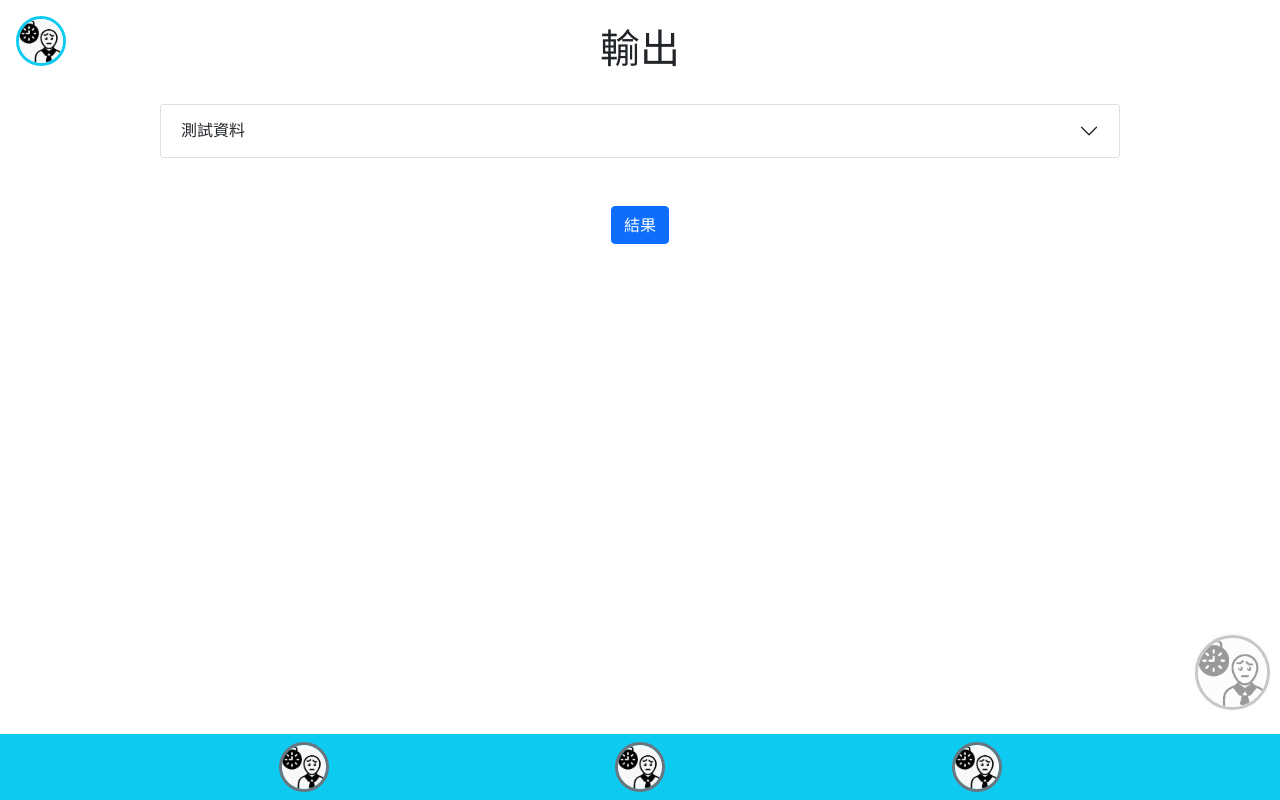
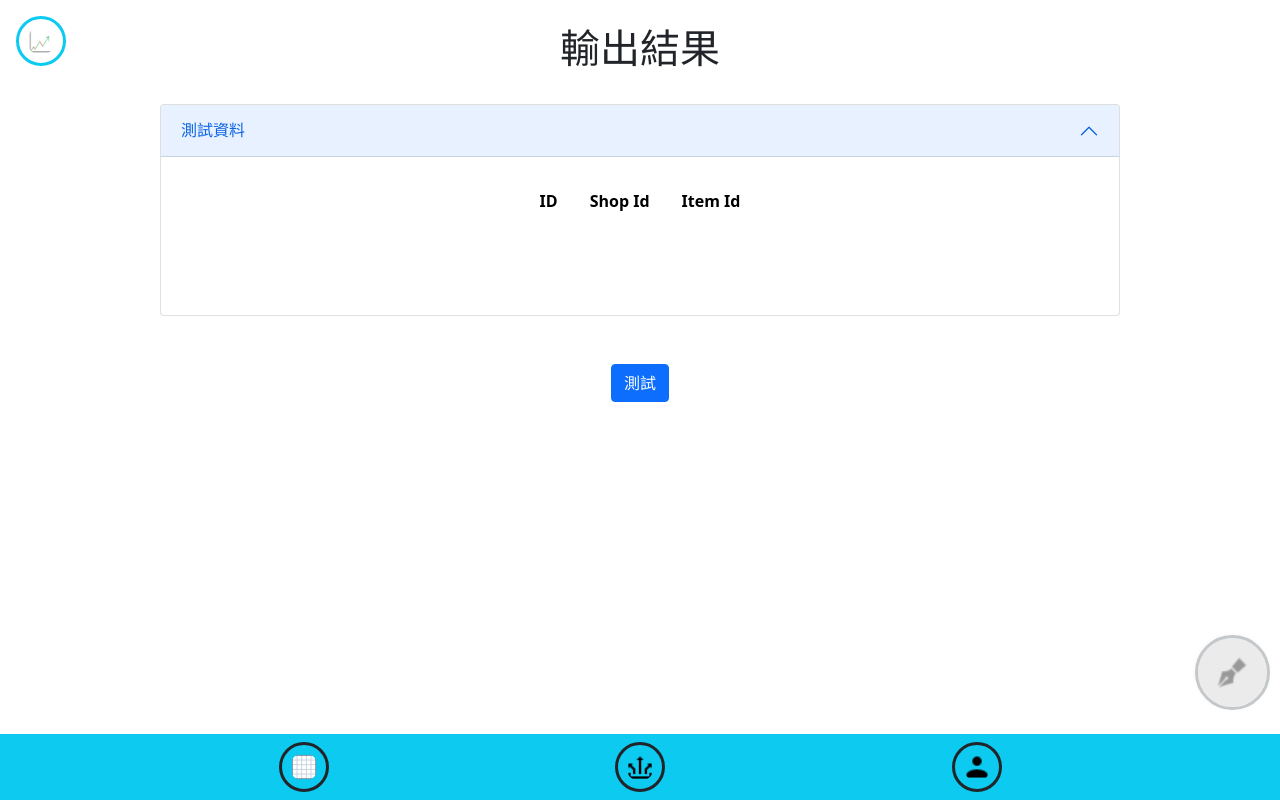
Before and after one commit to N0Ball/NCU_Intro_ML_Final_Project, a Flask app: page /test in a window 1280 px wide. Run offline with Flask 2, Linux system fonts and the light colour scheme; lists and menus that the app fills with data are empty.

Commit message:
Finish project

```diff
--- a/MLUI/main.py
+++ b/MLUI/main.py
@@ -51,7 +51,7 @@ def index():
 def view():
 
     if request.method == "GET":
-        return render_template('view.html', title="表格標題", data=test_data, main_color="warning")
+        return render_template('view.html', title="輸入表格", data=test_data, main_color="warning")
 
     if request.method == "POST":
         print(request.body)
@@ -59,7 +59,7 @@ def view():
 
 @bp.get('/test')
 def test():
-    return render_template('test.html', title="輸出", test=test_data, main_color="info")
+    return render_template('test.html', title="輸出結果", test=test_data, main_color="info")
 
 @bp.post('/test')
 def test_result():
--- a/MLUI/templates/base.html
+++ b/MLUI/templates/base.html
@@ -1,12 +1,12 @@
 <!DOCTYPE html>
 <html lang="zh-tw">
-<title>{% block title %}{% endblock %}</title>
 <head>
     <meta charset="UTF-8">
     <meta name="viewport" content="width=device-width, initial-scale=1.0">
     <link href="https://cdn.jsdelivr.net/npm/bootstrap@5.0.1/dist/css/bootstrap.min.css" rel="stylesheet" integrity="sha384-+0n0xVW2eSR5OomGNYDnhzAbDsOXxcvSN1TPprVMTNDbiYZCxYbOOl7+AMvyTG2x" crossorigin="anonymous">
     <link rel="stylesheet" href="{{ url_for('static', filename='style.css') }}">
     {% block header %}{% endblock %}
+    <title>{{ title }}</title>
 </head>
 <body>
     <section class="content">
@@ -17,7 +17,7 @@
 
     {% block head %}
     <i class="position-absolute start-0 top-0">
-        <img src="{{ url_for('static', filename='/src/img/waiting.jpg') }}" class="rounded-circle border border-{{ main_color }} border-3 z-depth-2 m-3 d-block" alt="50x50 icon" height="50" width="50">
+        <img src="{{ url_for('static', filename='/src/img/icon.png') }}" class="rounded-circle border border-{{ main_color }} border-3 z-depth-2 m-3 d-block bg-white p-2 p-2" alt="50x50 icon" height="50" width="50">
     </i>
     <div class="head d-flex m-3">
         <h1 class="text-center m-auto mt-2">{{ title }}</h1>
@@ -32,17 +32,17 @@
         <div class="fixed-bottom bg-{{ main_color }} d-flex justify-content-evenly ">
             <a href="{{ url_for('root.view') }}">
                 <i>
-                    <img src="{{ url_for('static', filename='/src/img/waiting.jpg') }}" class="rounded-circle border border-secondary border-3 z-depth-2 m-2 d-block" alt="50x50 icon" height="50" width="50">
+                    <img src="{{ url_for('static', filename='/src/img/view.png') }}" class="rounded-circle border border-dark border-3 z-depth-2 m-2 d-block p-2" alt="50x50 icon" height="50" width="50">
                 </i>
             </a>
             <a href="{{ url_for('root.test') }}">
                 <i>
-                    <img src="{{ url_for('static', filename='/src/img/waiting.jpg') }}" class="rounded-circle border border-secondary border-3 z-depth-2 m-2 d-block" alt="50x50 icon" height="50" width="50">
+                    <img src="{{ url_for('static', filename='/src/img/test.png') }}" class="rounded-circle border border-dark border-3 z-depth-2 m-2 d-block p-2" alt="50x50 icon" height="50" width="50">
                 </i>
             </a>
             <a href="{{ url_for('root.user') }}">
                 <i>
-                    <img src="{{ url_for('static', filename='/src/img/waiting.jpg') }}" class="rounded-circle border border-secondary border-3 z-depth-2 m-2 d-block" alt="50x50 icon" height="50" width="50">
+                    <img src="{{ url_for('static', filename='/src/img/user.png') }}" class="rounded-circle border border-dark border-3 z-depth-2 m-2 d-block p-2" alt="50x50 icon" height="50" width="50">
                 </i>
             </a>
         </div>
--- a/MLUI/templates/index.html
+++ b/MLUI/templates/index.html
@@ -8,7 +8,7 @@
 
 {% block content %}
     <div class="d-flex flex-column justify-content-center align-items-center m-auto min-vw-100 min-vh-100">
-        <img src="{{ url_for('static', filename='/src/img/waiting.jpg') }}" class="rounded mx-auto d-block m-5" alt="...">
+        <img src="{{ url_for('static', filename='/src/img/index.png') }}" class="rounded mx-auto d-block m-5" alt="...">
         <a href="{{ url_for('root.view') }}">
             <button type="button" class="btn btn-primary m-5">Start</button>
         </a>
--- a/MLUI/templates/test.html
+++ b/MLUI/templates/test.html
@@ -6,11 +6,11 @@
     <div class="accordion w-100 text-center mt-3" id="accordionView">
         <div class="accordion-item">
             <h2 class="accordion-header">
-                <button class="accordion-button collapsed" type="button" data-bs-toggle="collapse" data-bs-target="#collapseView" aria-expanded="false" aria-controls="collapseView">
+                <button class="accordion-button" type="button" data-bs-toggle="collapse" data-bs-target="#collapseView" aria-expanded="false" aria-controls="collapseView">
                     測試資料
                 </button>
             </h2>
-            <div id="collapseView" class="accordion-collapse collapse" data-bs-parent="#accordionView">
+            <div id="collapseView" class="accordion-collapse collapse show" data-bs-parent="#accordionView">
                 <div class="accordion-body">
                     <div class="test-table d-flex w-100 overflow-auto justify-content-center align-items-center">
                         <table class="table-hover">
@@ -18,62 +18,51 @@
                             <tbody></tbody>
                         </table>
                     </div>
+                    <div id="pagination" class=" mt-3 d-flex justify-content-end">
+                        <ul class="pagination">
+                            <li class="page-item" id="btn_prev">
+                                <a href="javascript:prevPage()" class="page-link">Prev</a>
+                            </li>
+                            <li class="page-item" id="btn_next">
+                                <a href="javascript:nextPage()" class="page-link">Next</a>
+                            </li>
+                            <li class="page-item" id="page_number">
+                                <a class="page-link">
+                                    p. <span id="page"></span>
+                                </a>
+                            </li>
+                        </ul>
+                    </div>
                 </div>
             </div>
         </div>
     </div>
 
-    <button class="btn btn-primary m-5" onclick="getResult()">結果</button>
-    <div class="invisible w-100 mb-5 tb-5" id="result">
-        <div class="accordion w-100 text-center" id="accordionResult">
-            <div class="accordion-item">
-                <h2 class="accordion-header">
-                    <button class="accordion-button collapsed" type="button" data-bs-toggle="collapse" data-bs-target="#collapseResult" aria-expanded="false" aria-controls="collapseResult">
-                        輸出結果
-                    </button>
-                </h2>
-                <div id="collapseResult" class="accordion-collapse collapse" data-bs-parent="#accordionResult">
-                    <div class="accordion-body">
-                        <div class="d-flex w-100 overflow-auto justify-content-center align-items-center mb-5 pb-5">
-                            <table class="table">
-                                <thead class="table-light">
-                                    <tr>
-                                        <th>ID</th>
-                                        <th wdith="450px">下個月預測數量</th>
-                                    </tr>
-                                </thead>
-                                <tbody id="res-tbody"></tbody>
-                            </table>
-                        </div>
-                    </div>
-                </div>
-            </div>
-        </div>
-    </div>
+    <button class="btn btn-primary m-5" onclick="getResult()">測試</button>
     <div style="height: 5rem;"></div>
 </div>
 
 <!-- Menu -->
 <menu>
     <button href="#" name="add-row" class="action" onclick="editClicked(this)">
-        <img src="{{ url_for('static', filename='/src/img/waiting.jpg') }}" class="rounded-circle border border-secondary border-3 z-depth-2 m-2 d-block" alt="50x50 icon" height="50" width="50">
+        <img src="{{ url_for('static', filename='/src/img/add_row.png') }}" class="rounded-circle border border-secondary border-3 z-depth-2 m-2 d-block" alt="50x50 icon" height="50" width="50">
     </button>
     <button href="#" name="edit-cell" class="action" data-bs-toggle="modal" data-bs-target="#editModal">
-        <img src="{{ url_for('static', filename='/src/img/waiting.jpg') }}" class="rounded-circle border border-secondary border-3 z-depth-2 m-2 d-block" alt="50x50 icon" height="50" width="50">
+        <img src="{{ url_for('static', filename='/src/img/edit_cell.png') }}" class="rounded-circle border border-secondary border-3 z-depth-2 m-2 d-block" alt="50x50 icon" height="50" width="50">
     </button>
     <button href="#" name="delete-row" class="action" onclick="editClicked(this)">
-        <img src="{{ url_for('static', filename='/src/img/waiting.jpg') }}" class="rounded-circle border border-secondary border-3 z-depth-2 m-2 d-block" alt="50x50 icon" height="50" width="50">
+        <img src="{{ url_for('static', filename='/src/img/del_row.png') }}" class="rounded-circle border border-secondary border-3 z-depth-2 m-2 d-block" alt="50x50 icon" height="50" width="50">
     </button>
     <button href="#" name="load-file" class="action" data-bs-toggle="modal" data-bs-target="#loadModal">
-        <img src="{{ url_for('static', filename='/src/img/waiting.jpg') }}" class="rounded-circle border border-secondary border-3 z-depth-2 m-2 d-block" alt="50x50 icon" height="50" width="50">
+        <img src="{{ url_for('static', filename='/src/img/load_file.png') }}" class="rounded-circle border border-secondary border-3 z-depth-2 m-2 d-block" alt="50x50 icon" height="50" width="50">
     </button>
     <a href="#" class="trigger">
-        <img src="{{ url_for('static', filename='/src/img/waiting.jpg') }}" class="rounded-circle border border-secondary border-3 z-depth-2 m-2 d-block" alt="75x75 icon" height="75" width="75">
+        <img src="{{ url_for('static', filename='/src/img/edit.png') }}" class="rounded-circle border border-secondary border-3 z-depth-2 m-2 d-block" alt="75x75 icon" height="75" width="75">
     </a>
 </menu>
 
 <!-- Loading -->
-<div id="loading" class="d-flex justify-content-center align-items-center position-absolute start-0 top-0 w-100 h-100 bg-secondary invisible" style="opacity: 0.6;z-index:2000;">
+<div id="loading" class="d-flex justify-content-center align-items-center position-fixed start-0 top-0 w-100 h-100 bg-secondary invisible" style="opacity: 0.6;z-index:2000;">
     <div class="spinner-border text-info" style="width: 4rem; height: 4rem;" role="status">
         <span class="visually-hidden">Loading...</span>
     </div>
@@ -103,7 +92,7 @@
     <div class="modal-dialog">
         <div class="modal-content">
             <div class="modal-header">
-                <h5 class="modal-title" id="loadModalLabel">修改內容</h5>
+                <h5 class="modal-title" id="loadModalLabel">上傳檔案</h5>
                 <button type="button" class="btn-close" data-bs-dismiss="modal" aria-label="Close"></button>
             </div>
             <div class="modal-body m-auto">
@@ -119,9 +108,11 @@
 
 <script>
     const COLUMNS = ["ID", "Shop Id", "Item Id"]
-    const testDatas = [];
     const selectList = {};
     const loading = document.getElementById('loading');
+    const ROWS_PER_PAGE = 15;
+    var testDatas = [];
+    var current_page = 1;
 
     class TestData{
 
@@ -214,7 +205,7 @@
                 break;
 
             case "delete-row":
-                console.log('Deleting row');
+                deleteRow();
                 break;
 
             case "load-file":
@@ -229,22 +220,19 @@
     function addRow(newTestData){
 
         let tr = document.createElement("tr");
-        newTestData = newTestData || new TestData(testDatas.length + 1, 0, 0);
+        let changeFlag = false;
 
-        for (let key of COLUMNS){
-            let td = document.createElement("td");
-            td.setAttribute('id', `${key}-${newTestData.getKey("ID")-1}`);
-            if (key != "ID"){
-                td.addEventListener('click', e => { setSelect(e.target); });
-            }
-            td.textContent = newTestData.getKey(key);
-            newTestData.target[key] = td;
-            tr.appendChild(td);
+        if (newTestData == undefined){
+            changeFlag = true;
         }
 
-        tbody.appendChild(tr);
+        newTestData = newTestData || new TestData(testDatas.length, 0, 0);
+        testDatas.push(newTestData);
 
-        testDatas.push(newTestData);
+
+        if (changeFlag){
+            changePage(current_page);
+        }
 
     }
 
@@ -266,9 +254,40 @@
         testDatas[iter].target[col].classList.toggle('bg-secondary');
     }
 
+    function deleteRow(){
+
+        if (Object.keys(selectList).length == 0){
+            alert("Can't edit with nothing!");
+            return;
+        }
+
+        for (let iter in selectList){
+            let e = selectList[iter];
+            for (let key of COLUMNS){
+                if(e.isSelect[key]){
+                    testDatas.splice(testDatas.indexOf(e), 1);
+                }
+            }
+        };
+
+        changePage(current_page);
+
+    }
+
     function editCell(){
 
         const edit = document.getElementById('editTableField').value;
+
+        if (edit == ''){
+            alert("Can't edit with empty amount!");
+            return;
+        }
+
+        if (Object.keys(selectList).length == 0){
+            alert("Can't edit with nothing!");
+            return;
+        }
+
 
         for (let iter in selectList){
             let e = selectList[iter];
@@ -285,7 +304,9 @@
     }
 
     function loadFile(){
+
         loading.classList.remove('invisible');
+        testDatas = [];
 
         setTimeout(() => {
 
@@ -295,14 +316,15 @@
 
             loading.classList.add('invisible');
 
+            changePage(current_page);
+
         }, 0);
-
 
     }
 
+
     function getResult(){
-        const result = document.getElementById('result');
-        result.classList.remove('invisible');
+
         loading.classList.remove('invisible');
 
         fetch("{{ url_for('root.test') }}", {
@@ -314,28 +336,27 @@
             return res.json();
         })
         .then( res => {
-            updateResult(res);
+            console.log(res.length);
+            createCsvFile(res);
             loading.classList.add('invisible');
         })
+
     }
 
-    function updateResult(res){
+    function createCsvFile(data){
 
-        const tbody = document.getElementById('res-tbody');
-
-        tbody.innerHTML = '';
-
-        for (let items of res){
-            const tr = document.createElement('tr');
-
-            for (let item of items){
-                const td = document.createElement('td');
-                td.textContent = Math.round(item * 10000)/10000;
-                tr.appendChild(td);
-            }
-
-            tbody.appendChild(tr);
-        }
+        let header = "ID, item_cnt_month\n";
+        let csvContent = header + data.map(e => e.join(",")).join("\n");
+        var fileName = "Result.csv";
+        var blob = new Blob([csvContent], {
+            type : "application/octet-stream"
+        });
+        var href = URL.createObjectURL(blob);
+        var link = document.createElement("a");
+        document.body.appendChild(link);
+        link.href = href;
+        link.download = fileName;
+        link.click();
 
     }
 
@@ -357,5 +378,85 @@
         }
     }
 
+    function prevPage()
+    {
+        if (current_page > 1) {
+            current_page--;
+            changePage(current_page);
+        }
+    }
+
+    function nextPage()
+    {
+        if (current_page < numPages()) {
+            current_page++;
+            changePage(current_page);
+        }
+    }
+
+    function changePage(page)
+    {
+        var btn_next = document.getElementById("btn_next");
+        var btn_prev = document.getElementById("btn_prev");
+        var page_span = document.getElementById("page");
+        var page_number = document.getElementById("page_number");
+
+        // Validate page
+        if (page > numPages()) page = numPages();
+        if (page < 1) page = 1;
+
+        tbody.innerHTML = "";
+
+
+        for (var i = (page-1) * ROWS_PER_PAGE; i < (page * ROWS_PER_PAGE) && i < testDatas.length; i++) {
+            let tr = document.createElement("tr");
+            for (let key of COLUMNS){
+                let td = document.createElement("td");
+                td.setAttribute('id', `${key}-${testDatas[i].data["ID"]}`);
+                if (key != "ID"){
+                    td.addEventListener('click', e => { setSelect(e.target); });
+                }
+                td.textContent = testDatas[i].data[key];
+                testDatas[i].target[key] = td;
+                tr.appendChild(td);
+            }
+            tbody.appendChild(tr);
+        }
+
+
+        page_span.innerHTML = page;
+
+        if (numPages() == 0){
+            btn_prev.classList.add("invisible");
+            btn_next.classList.add("invisible");
+            page_number.classList.add("invisible");
+        }else{
+            btn_prev.classList.remove("invisible");
+            btn_next.classList.remove("invisible");
+            page_number.classList.remove("invisible");
+        }
+
+        if (page == 1) {
+            btn_prev.classList.add("disabled");
+        } else {
+            btn_prev.classList.remove("disabled");
+        }
+
+        if (page == numPages()) {
+            btn_next.classList.add("disabled");
+        } else {
+            btn_next.classList.remove("disabled");
+        }
+    }
+
+    function numPages()
+    {
+        return Math.ceil(testDatas.length / ROWS_PER_PAGE);
+    }
+
+    window.onload = function() {
+        changePage(1);
+    }
+
 </script>
 {% endblock %}
--- a/MLUI/templates/user.html
+++ b/MLUI/templates/user.html
@@ -2,7 +2,7 @@
 
 {% block content %}
     <div class="d-flex flex-column align-items-center justify-content-center">
-        <img src="{{ url_for('static', filename='/src/img/waiting.jpg') }}" class="img-thumbnail m-5" alt="user profile" height="250" width="250">
+        <img src="{{ url_for('static', filename='/src/img/user_profile.png') }}" class="img-thumbnail m-5" alt="user profile" height="250" width="250">
         <h3 class="fw-bold">使用者名稱</h3>
     </div>
 {% endblock %}
```
Also changed, not shown: MLUI/static/src/img/add_row.png (added), MLUI/static/src/img/del_row.png (added), MLUI/static/src/img/edit.png (added), MLUI/static/src/img/edit_cell.png (added), MLUI/static/src/img/icon.png (added), MLUI/static/src/img/index.png (added), MLUI/static/src/img/load_file.png (added), MLUI/static/src/img/test.png (added), MLUI/static/src/img/user.png (added), MLUI/static/src/img/user_profile.png (added), MLUI/static/src/img/view.png (added).
